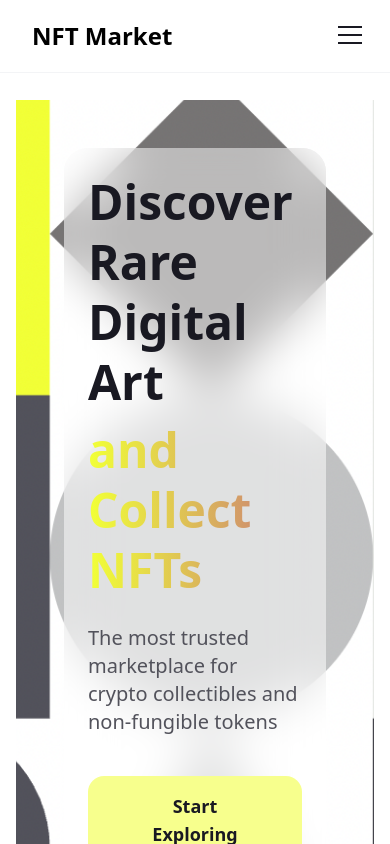
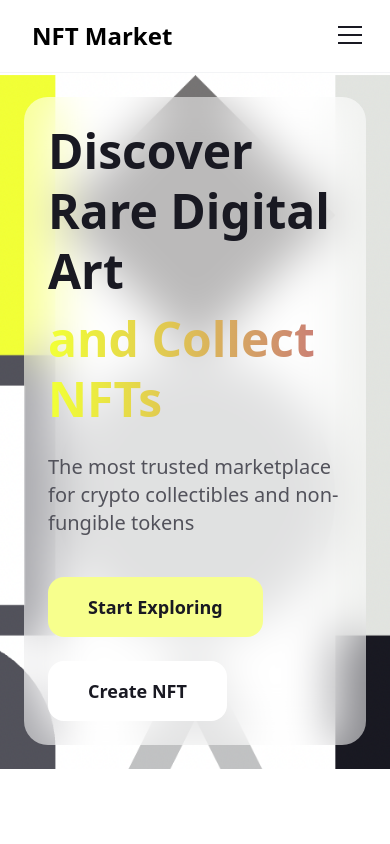
Before and after one commit to gala1234/nft-market-place, a Next.js app: page / in a window 390 px wide. Shown: the top 844 px of the page. Built offline with nearby package versions, Linux system fonts and the light colour scheme.

Commit message:
trying shapes svg

```diff
--- a/src/app/page.tsx
+++ b/src/app/page.tsx
@@ -6,7 +6,7 @@ import { LiveAuctions } from "../components/LiveAuctions";
 export default function Home() {
   return (
     <div className="min-h-screen">
-      <div className="container mx-auto px-4 py-25">
+      <div className="container mx-auto px-0 md:px-4 pt-[73px] md:pt-25">
         <Navigation />
         <Hero />
         <TrendingCollections />
--- a/src/components/Hero.tsx
+++ b/src/components/Hero.tsx
@@ -30,15 +30,15 @@ export const Hero = () => {
   return (
     <section className="relative min-h-[80vh] mb-24 overflow-hidden">
       {/* Mobile background image */}
-      <div className="md:hidden absolute inset-0 w-screen h-full overflow-hidden">
+      <div className="md:hidden absolute inset-0 w-screen h-screen left-0">
         <Image
-          src="/shapes.png"
+          src="/shapes.svg"
           alt="Shapes Background"
           layout="fill"
           objectFit="cover"
           quality={100}
           priority
-          className="w-full h-full object-cover scale-105"
+          className="absolute left-0 w-screen h-screen object-cover"
         />
       </div>
 
@@ -72,7 +72,7 @@ export const Hero = () => {
       </div>
 
       {/* Main content */}
-      <div className="relative z-10 max-w-[1248px] mx-auto rounded-2xl min-h-[80vh] p-12 sm:p-16">
+      <div className="relative z-10 max-w-[1248px] mx-auto rounded-2xl min-h-[80vh] p-6 sm:p-16">
         <div className="flex flex-col md:flex-row items-center justify-between gap-8 bg-transparent-secondary backdrop-blur-xl rounded-3xl ">
           {/* Text content */}
           <motion.div
@@ -118,7 +118,7 @@ export const Hero = () => {
           {/* Shapes image - visible only on desktop */}
           <div className="hidden md:block w-full md:w-1/2">
             <Image
-              src="/shapes.png"
+              src="/shapes.svg"
               alt="Shapes Background"
               width={500}
               height={500}
--- a/src/components/LiveAuctions.tsx
+++ b/src/components/LiveAuctions.tsx
@@ -3,7 +3,7 @@ import { H2 } from "./texts/H2";
 
 export const LiveAuctions = () => {
   return (
-    <section className="mb-16">
+    <section className="mb-16 px-6">
       <H2>Live Auctions</H2>
       <div className="grid grid-cols-1 md:grid-cols-2 lg:grid-cols-3 gap-6">
         {[...Array(3)].map((_, i) => (
--- a/src/components/TrendingCollections.tsx
+++ b/src/components/TrendingCollections.tsx
@@ -3,7 +3,7 @@ import { H2 } from "./texts/H2";
 
 export const TrendingCollections = () => {
   return (
-    <section className="mb-24">
+    <section className="mb-24 px-6">
       <div className="flex justify-between items-center mb-10">
         <H2>Trending Collections</H2>
         <a href="#" className="text-link font-medium">
```
Also changed, not shown: public/shapes.svg (added).
